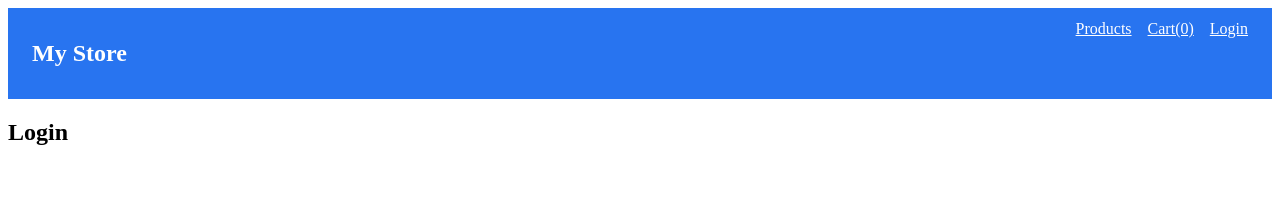
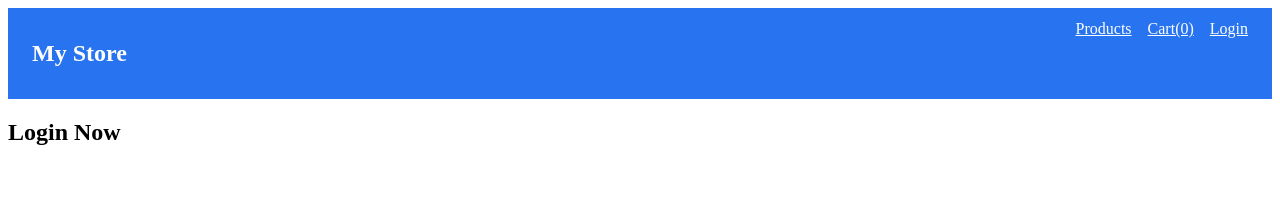
Before and after one commit to sandhyaong/ng-v-21, an Angular app: page /login in a window 1280 px wide. Shown: the top 209 px of the page. Built offline with nearby package versions, Linux system fonts and the light colour scheme.

Commit message:
fix:text

```diff
--- a/src/app/features/auth/login/login.html
+++ b/src/app/features/auth/login/login.html
@@ -1 +1 @@
-<h2>Login</h2>
+<h2>Login Now</h2>
```
